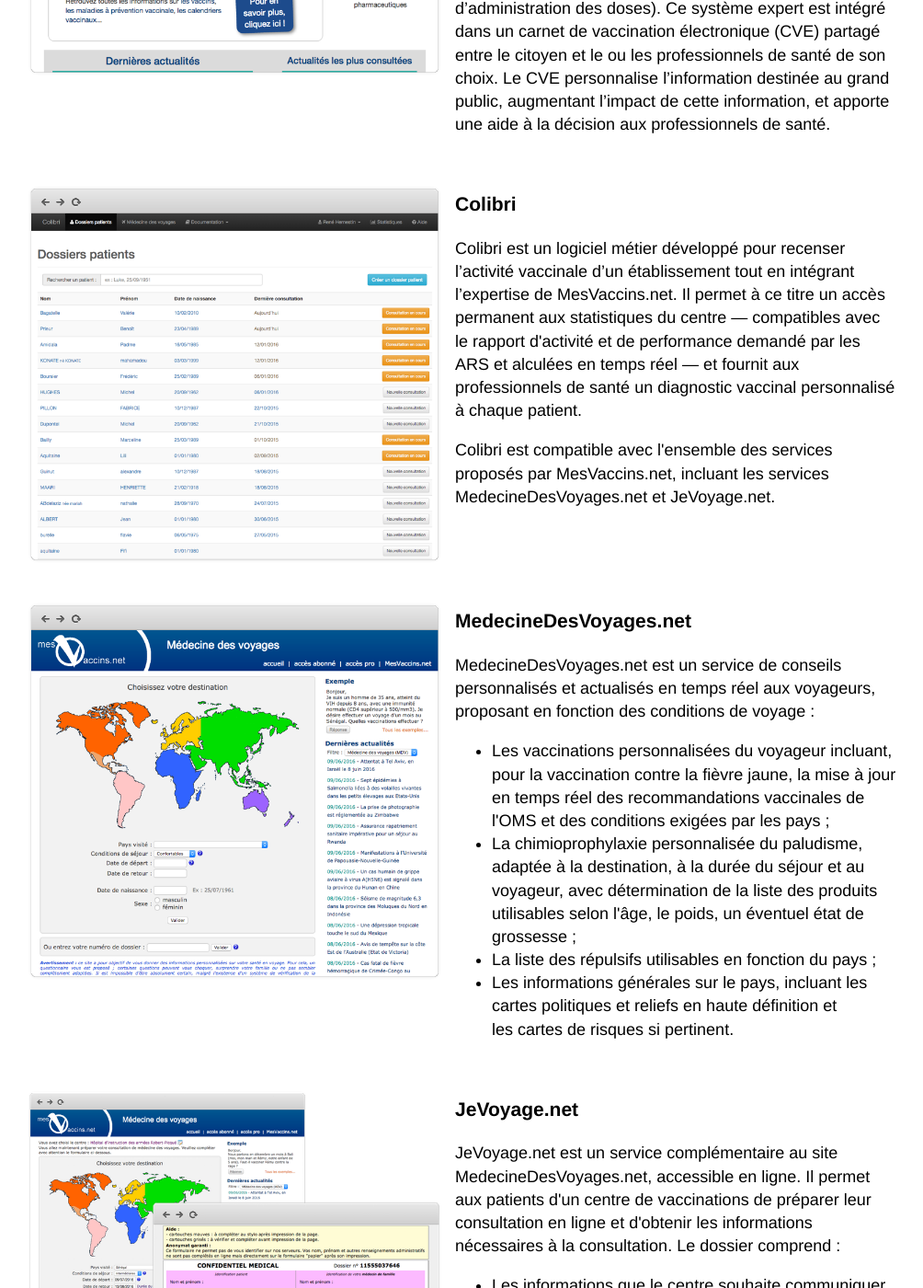
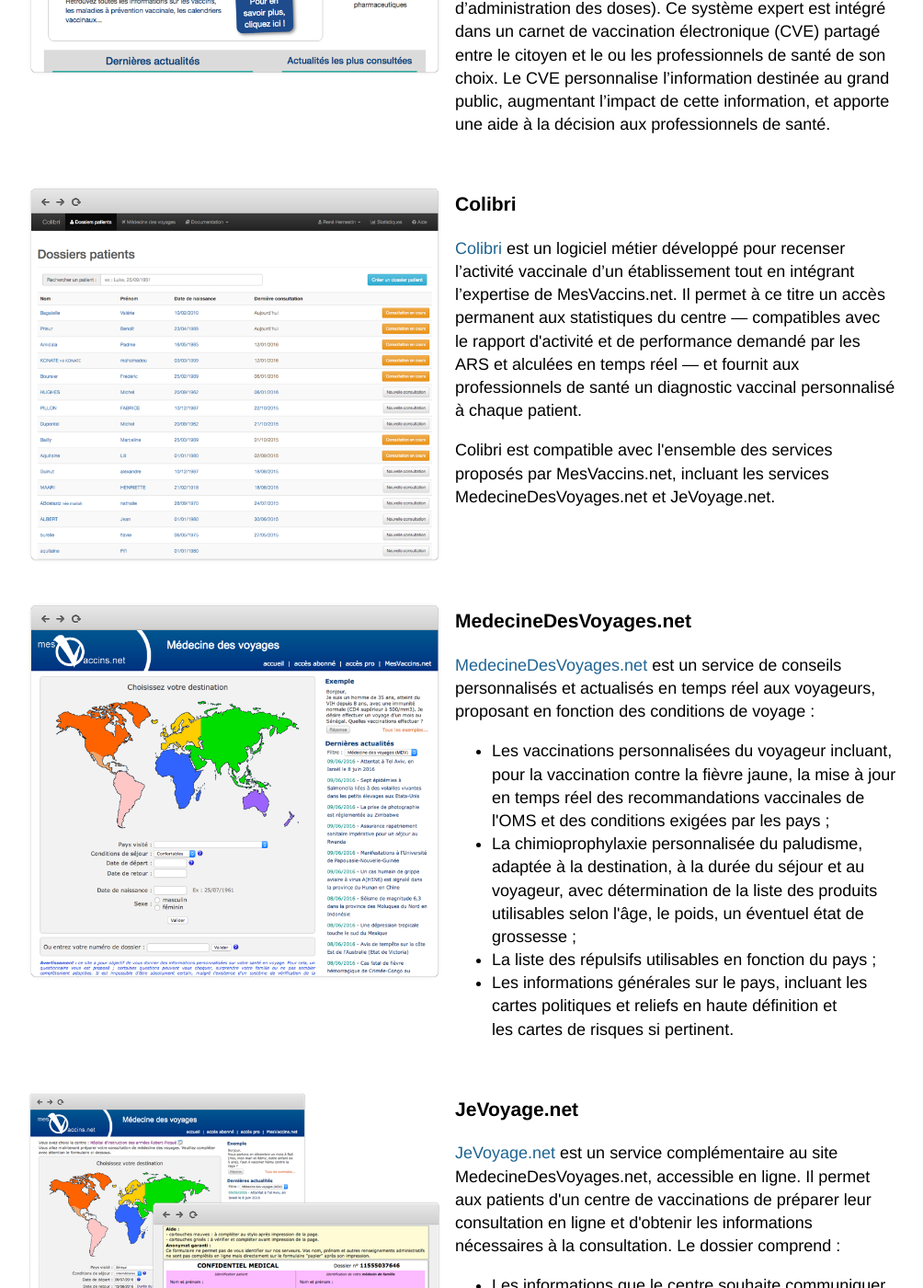
Before and after one commit to Syadem/syadem.github.io, a Jekyll site: the page built from index.html, in a window 1280 px wide and 1400 px high, scrolled down 905 px. Shown: the whole window at 92% size, without its empty margins (145-1149 px from the left). Built offline with Jekyll 4.4.1, drawn with Linux system fonts in a browser that asks for light colours; nearby versions of some CDN libraries; some web fonts are replaced; part of the change alters nothing that is shown; some of the changed text lies outside the part shown.

```diff
--- a/index.html
+++ b/index.html
@@ -24,7 +24,7 @@ layout: default
     <div class="pure-u-1-2 description">
       <h3>MesVaccins.net</h3>
       <p>
-        MesVaccins.net est une plateforme d'information, de communication et d'expertise sur les vaccins. La base de connaissance
+        <a href="https://www.mesvaccins.net" title="MesVaccins.net">MesVaccins.net</a> est une plateforme d'information, de communication et d'expertise sur les vaccins. La base de connaissance
         de MesVaccins.net mise à jour au fur et à mesure de la parution de nouvelles recommandations.
       </p>
       <p>
@@ -42,7 +42,7 @@ layout: default
     <div class="pure-u-1-2 description">
       <h3>Colibri</h3>
       <p>
-        Colibri est un logiciel métier développé pour recenser l’activité vaccinale d’un établissement tout en intégrant l’expertise
+        <a href="https://colibri.mesvaccins.net" title="Colibri">Colibri</a> est un logiciel métier développé pour recenser l’activité vaccinale d’un établissement tout en intégrant l’expertise
         de MesVaccins.net. Il permet à ce titre un accès permanent aux statistiques du centre &mdash; compatibles avec le
         rapport d'activité et de performance demandé par les ARS et alculées en temps réel &mdash; et fournit aux professionnels
         de santé un diagnostic vaccinal personnalisé à chaque patient.
@@ -58,7 +58,7 @@ layout: default
     <div class="pure-u-1-2 description">
       <h3>MedecineDesVoyages.net</h3>
       <p>
-        MedecineDesVoyages.net est un service de conseils personnalisés et actualisés en temps réel aux voyageurs, proposant en fonction
+        <a href="http://www.medecinedesvoyages.net" title="MedecineDesVoyages.net">MedecineDesVoyages.net</a> est un service de conseils personnalisés et actualisés en temps réel aux voyageurs, proposant en fonction
         des conditions de voyage :
         <ul>
           <li>Les vaccinations personnalisées du voyageur incluant, pour la vaccination contre la fièvre jaune, la mise à jour
@@ -78,7 +78,7 @@ layout: default
     <div class="pure-u-1-2 description">
       <h3>JeVoyage.net</h3>
       <p>
-        JeVoyage.net est un service complémentaire au site MedecineDesVoyages.net, accessible en ligne. Il permet aux patients d'un
+        <a href="http://www.jevoyage.net" title="JeVoyage.net">JeVoyage.net</a> est un service complémentaire au site MedecineDesVoyages.net, accessible en ligne. Il permet aux patients d'un
         centre de vaccinations de préparer leur consultation en ligne et d'obtenir les informations nécessaires à la consultation.
         Le dossier comprend :
         <ul>
```
